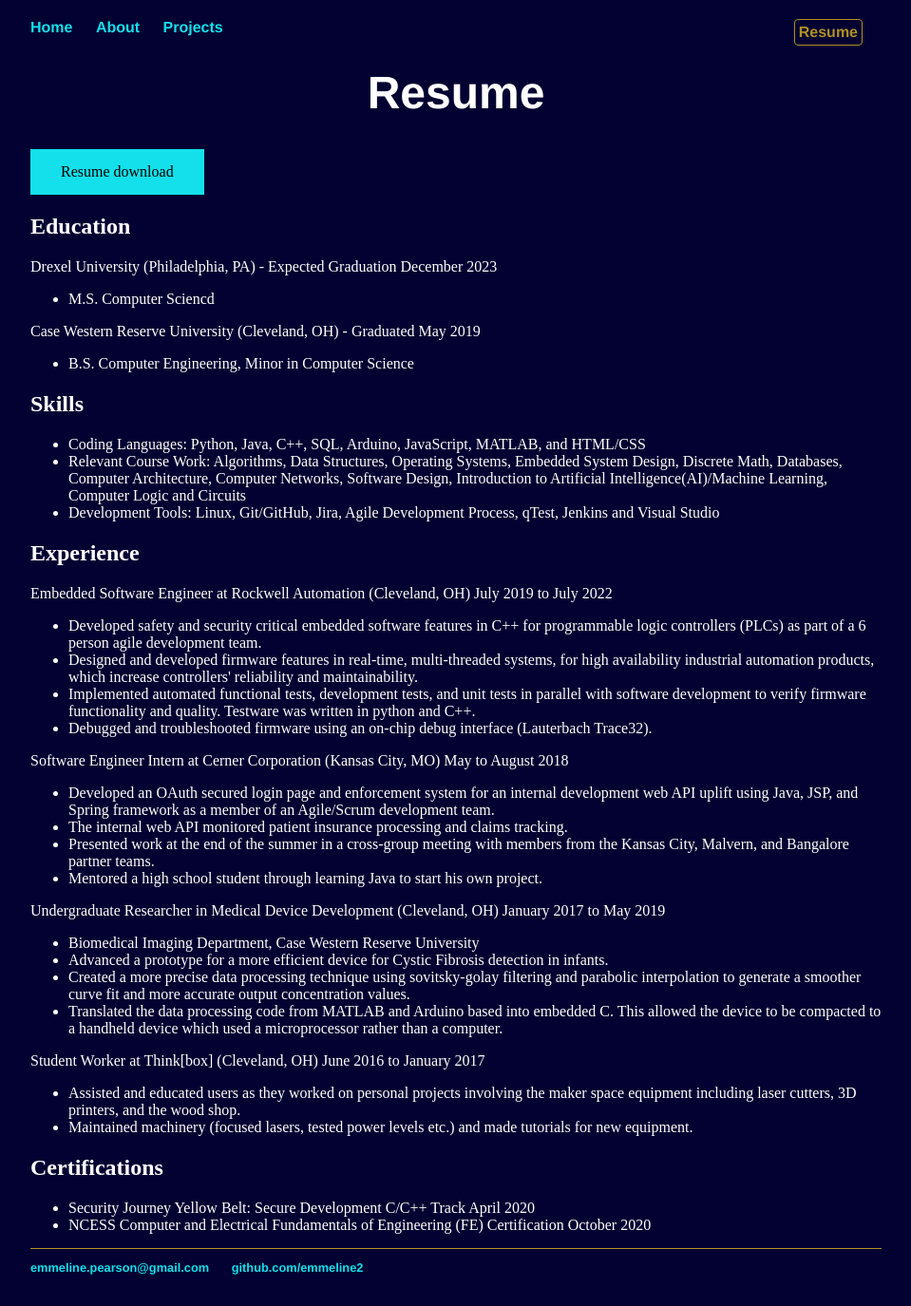
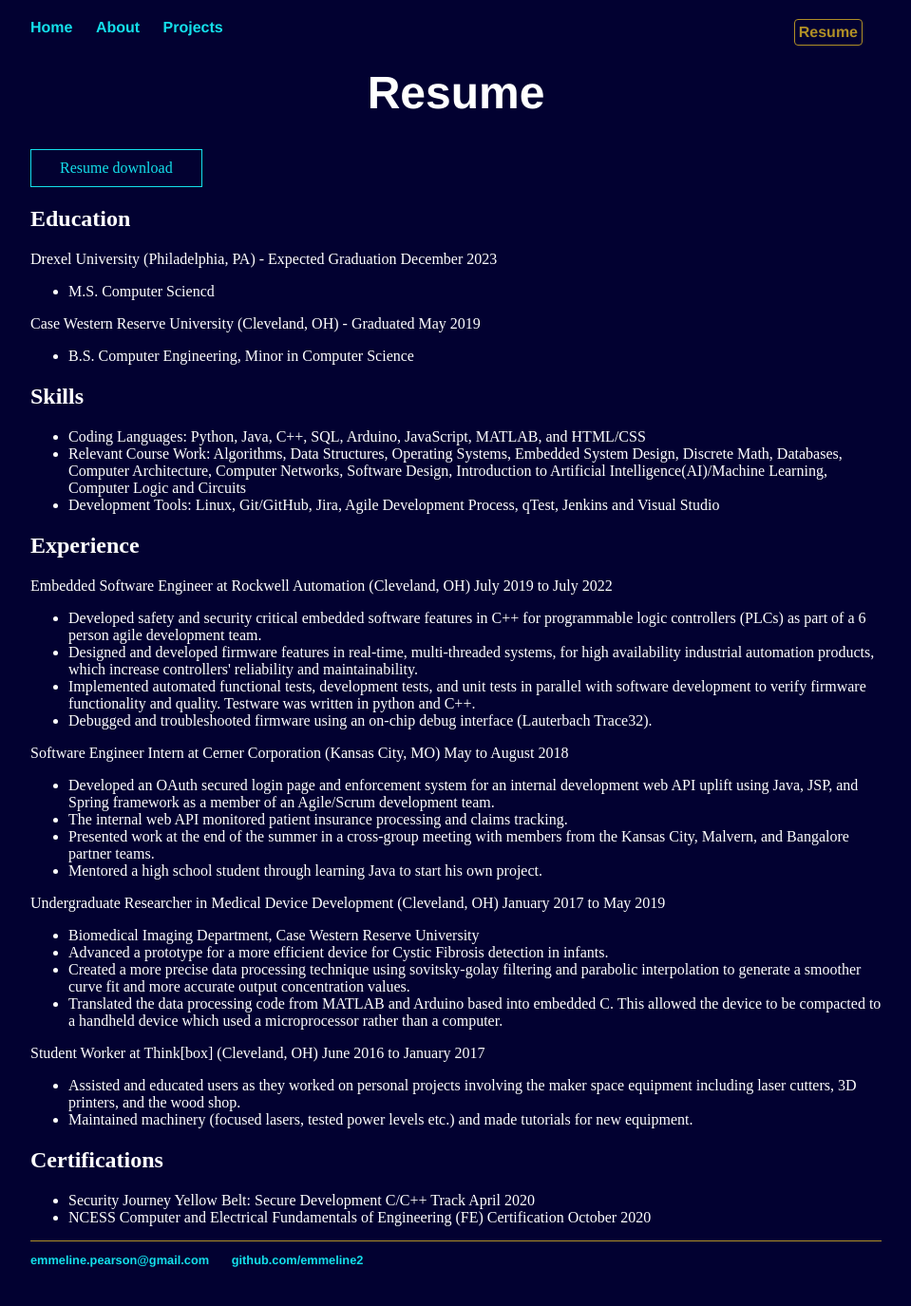
Before and after one commit to emmeline2/emmeline2.github.io, a Jekyll site: the page built from resume/index.html, in a window 1280 px wide. Shown: the whole page at 95% size, without its empty margins (160-1119 px from the left). Built offline with Jekyll 4.4.1, drawn with Linux system fonts in a browser that asks for light colours.

Commit message:
other button

```diff
--- a/css/main.css
+++ b/css/main.css
@@ -80,23 +80,22 @@ footer {
     margin: 0 30px 0 30px;
 }
 
-.resumeBttnTxt{
-    color: black;
+.resumeBttnTxt, .resumeBttnTxt:hover{
+    color: #14e0eb;
+    text-decoration: none;
 }
 
 .resumeButton {
-    background-color: #14e0eb;
-    border: none;
-    color: black;
-    padding: 15px 32px;
+    background-color: None;
+    border: 1px solid #14e0eb;;
+    padding: 10px 30px;
     text-align: center;
-    text-decoration: none;
     display: inline-block;
     font-size: 16px;
     transition-duration: 0.4s;
 }
 .resumeButton:hover {
-    background-color: #ede3ff;
+    background-color: #14e0ebae;
     color: black;
     border: none;
 }
```
